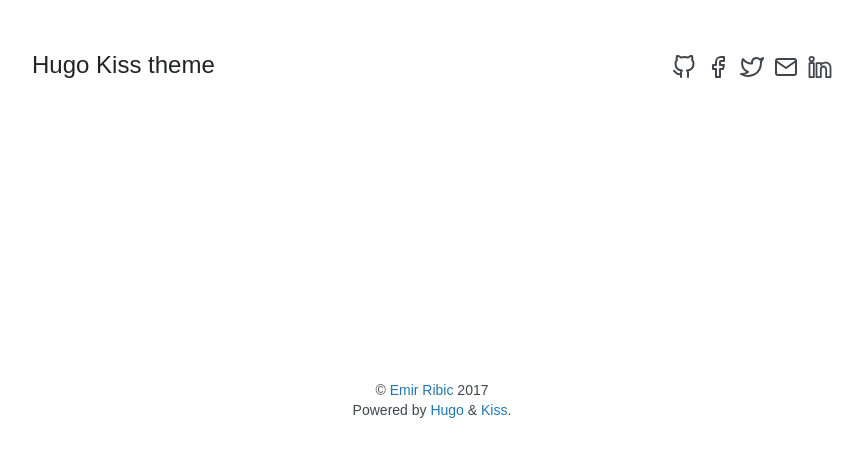
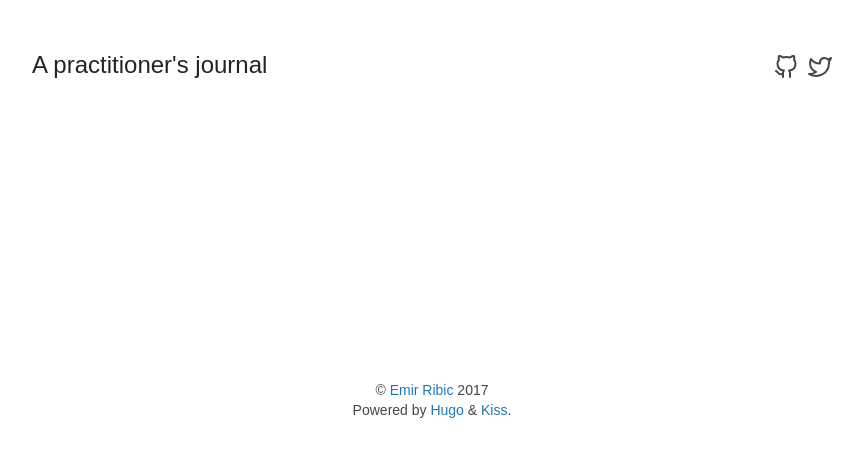
Before and after one commit to mrminus/mrminus.github.io, a plain HTML site: page tags/index.html in a window 1280 px wide. Shown: the whole page, without its empty margins (208-1071 px from the left). Drawn offline with Linux system fonts and the light colour scheme.

Commit message:
new changes
more changes

```diff
--- a/index.xml
+++ b/index.xml
@@ -1,11 +1,11 @@
 <rss version="2.0" xmlns:atom="http://www.w3.org/2005/Atom">
   <channel>
-    <title>Hugo Kiss theme</title>
+    <title>A practitioner&#39;s journal</title>
     <link>https://mrminus.github.io/</link>
-    <description>Recent content on Hugo Kiss theme</description>
+    <description>Recent content on A practitioner&#39;s journal</description>
     <generator>Hugo - gohugo.io</generator>
     <language>en</language>
-    <contact>ribice@gmail.com</contact>
+    <contact>jason@raincity.click</contact>
     <copyright>&copy; <a href="https://github.com/ribice">Emir Ribic</a> 2017</copyright>
 
         <atom:link href="https://mrminus.github.io/index.xml" rel="self" type="application/rss+xml" />
--- a/tags/index.html
+++ b/tags/index.html
@@ -4,16 +4,16 @@
 <meta charset="UTF-8" />
 <meta name="viewport" content="width=device-width, initial-scale=1"/>
 
-<title>Tags | Hugo Kiss theme</title>
+<title>Tags | A practitioner&#39;s journal</title>
 
-<meta property='og:title' content='Tags - Hugo Kiss theme'>
+<meta property='og:title' content='Tags - A practitioner&#39;s journal'>
 <meta property='og:description' content=''>
 <meta property='og:url' content='https://mrminus.github.io/tags/'>
-<meta property='og:site_name' content='Hugo Kiss theme'>
-<meta property='og:type' content='website'><meta property='og:image' content='https://www.gravatar.com/avatar/502867800cde883695e502838bf5888d?s=256'><meta property='article:section' content='Tags'><meta name='twitter:card' content='summary'><meta name='twitter:site' content='@ribicemir'><meta name='twitter:creator' content='@ribicemir'>
+<meta property='og:site_name' content='A practitioner&#39;s journal'>
+<meta property='og:type' content='website'><meta property='article:section' content='Tags'><meta name='twitter:card' content='summary'><meta name='twitter:site' content='@jasonharper'><meta name='twitter:creator' content='@jasonharper'>
 
 
-<link href="https://mrminus.github.io/index.xml" rel="alternate" type="application/rss+xml" title="Hugo Kiss theme" />
+<link href="https://mrminus.github.io/index.xml" rel="alternate" type="application/rss+xml" title="A practitioner&#39;s journal" />
 
 <link rel="stylesheet" href="/css/style.css"/><link rel='stylesheet' href='https://mrminus.github.io/css/custom.css'><link rel="apple-touch-icon" sizes="180x180" href="/apple-touch-icon.png">
 <link rel="icon" type="image/png" sizes="32x32" href="/favicon-32x32.png">
@@ -29,11 +29,11 @@
     <nav class="nav">
       <div class="nav-left">
         <a class="nav-item" href="https://mrminus.github.io">
-          <h1 class="title is-4">Hugo Kiss theme</h1>
+          <h1 class="title is-4">A practitioner&#39;s journal</h1>
         </a>
       </div>
       <div class="nav-right">
-        <nav class="nav-item level is-mobile"><a class="level-item" aria-label="github" href='https://github.com/ribice'
+        <nav class="nav-item level is-mobile"><a class="level-item" aria-label="github" href='https://github.com/mrminus'
             target='_blank' rel='noopener'>
             <span class="icon">
               <i class><svg viewbox='0 0 24 24' stroke-linecap='round' stroke-linejoin='round' stroke-width='2' aria-hidden='true'>
@@ -42,40 +42,12 @@
 
   </svg></i>
             </span>
-          </a><a class="level-item" aria-label="facebook" href='https://facebook.com/ribice'
-            target='_blank' rel='noopener'>
-            <span class="icon">
-              <i class><svg viewbox='0 0 24 24' stroke-linecap='round' stroke-linejoin='round' stroke-width='2' aria-hidden='true'>
-
-    <path d="M18 2h-3a5 5 0 0 0-5 5v3H7v4h3v8h4v-8h3l1-4h-4V7a1 1 0 0 1 1-1h3z"/>
-
-  </svg></i>
-            </span>
-          </a><a class="level-item" aria-label="twitter" href='https://twitter.com/ribicemir'
+          </a><a class="level-item" aria-label="twitter" href='https://twitter.com/jasonharper'
             target='_blank' rel='noopener'>
             <span class="icon">
               <i class><svg viewbox='0 0 24 24' stroke-linecap='round' stroke-linejoin='round' stroke-width='2' aria-hidden='true'>
 
     <path d="M23 3a10.9 10.9 0 0 1-3.14 1.53 4.48 4.48 0 0 0-7.86 3v1A10.66 10.66 0 0 1 3 4s-4 9 5 13a11.64 11.64 0 0 1-7 2c9 5 20 0 20-11.5a4.5 4.5 0 0 0-.08-.83A7.72 7.72 0 0 0 23 3z"/>
-
-  </svg></i>
-            </span>
-          </a><a class="level-item" aria-label="email" href='mailto:ribice@gmail.com'
-            target='_blank' rel='noopener'>
-            <span class="icon">
-              <i class><svg viewbox='0 0 24 24' stroke-linecap='round' stroke-linejoin='round' stroke-width='2' aria-hidden='true'>
-
-    <path d="M4 4h16c1.1 0 2 .9 2 2v12c0 1.1-.9 2-2 2H4c-1.1 0-2-.9-2-2V6c0-1.1.9-2 2-2z"/>
-    <polyline points="22,6 12,13 2,6"/>
-
-  </svg></i>
-            </span>
-          </a><a class="level-item" aria-label="linkedin" href='https://linkedin.com/in/ribice'
-            target='_blank' rel='noopener'>
-            <span class="icon">
-              <i class><svg viewbox='0 0 24 24' stroke-linecap='round' stroke-linejoin='round' stroke-width='2' aria-hidden='true'>
-
-    <path stroke-width="1.8" d="m5.839218,4.101561c0,1.211972 -0.974141,2.194011 -2.176459,2.194011s-2.176459,-0.982039 -2.176459,-2.194011c0,-1.211094 0.974141,-2.194011 2.176459,-2.194011s2.176459,0.982917 2.176459,2.194011zm0.017552,3.94922l-4.388022,0l0,14.04167l4.388022,0l0,-14.04167zm7.005038,0l-4.359939,0l0,14.04167l4.360816,0l0,-7.370999c0,-4.098413 5.291077,-4.433657 5.291077,0l0,7.370999l4.377491,0l0,-8.89101c0,-6.915523 -7.829986,-6.66365 -9.669445,-3.259423l0,-1.891237z"/>
 
   </svg></i>
             </span>
--- a/tags/index.xml
+++ b/tags/index.xml
@@ -1,9 +1,9 @@
 <?xml version="1.0" encoding="utf-8" standalone="yes" ?>
 <rss version="2.0" xmlns:atom="http://www.w3.org/2005/Atom">
   <channel>
-    <title>Tags on Hugo Kiss theme</title>
+    <title>Tags on A practitioner&#39;s journal</title>
     <link>https://mrminus.github.io/tags/</link>
-    <description>Recent content in Tags on Hugo Kiss theme</description>
+    <description>Recent content in Tags on A practitioner&#39;s journal</description>
     <generator>Hugo -- gohugo.io</generator>
     <language>en-us</language>
     <copyright>&amp;copy; &lt;a href=&#34;https://github.com/ribice&#34;&gt;Emir Ribic&lt;/a&gt; 2017</copyright>
```
Also changed, not shown: 404.html (+5 -5 lines), index.html (+7 -35 lines).
